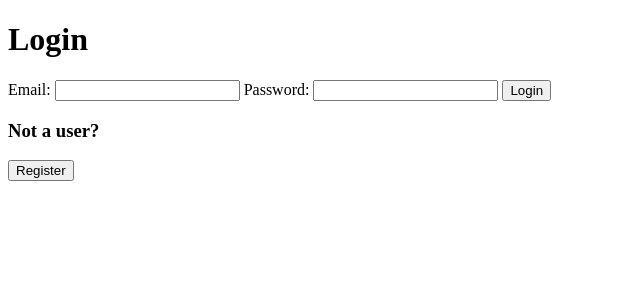
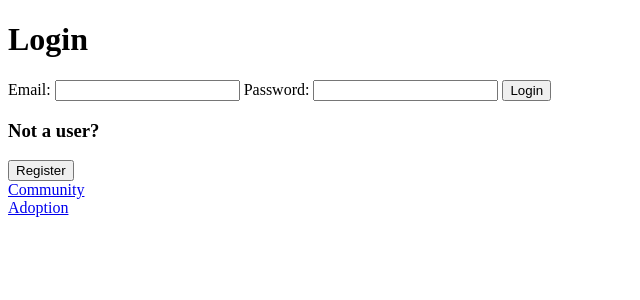
Before and after one commit to bobthewalrus/meetpup, a Django app: page / in a window 1280 px wide. Shown: the top 300 px of the page, without its empty margins (0-640 px from the left). Run offline with Django 3.2, Linux system fonts and the light colour scheme; parts of the project's set-up code (start-up, migrations or seed data) failed here and were passed over.

Commit message:
added links to community and adoption pages

```diff
--- a/login/apps/login_registration/templates/login_registration/index.html
+++ b/login/apps/login_registration/templates/login_registration/index.html
@@ -37,5 +37,9 @@
       {% csrf_token %}
       <input type="submit" value="Register">
     </form>
+
+    <a href='{% url 'community' %}'>Community</a><br>
+    <a href='{% url 'adoption' %}'>Adoption</a>
+    <h1></h1>
   </body>
 </html>
--- a/login/apps/login_registration/urls.py
+++ b/login/apps/login_registration/urls.py
@@ -1,10 +1,12 @@
 from django.conf.urls import url
-from views import index, loginvalidate, registervalidate, success, logout, register
+from views import index, loginvalidate, registervalidate, success, logout, register, community, adoption
 urlpatterns = [
     url(r'^$', index, name='index'),
     url(r'^loginvalidate$', loginvalidate, name='loginvalidate'),
     url(r'^registervalidate$', registervalidate, name='registervalidate'),
     url(r'^success$', success, name='success'),
     url(r'^logout$', logout, name='logout'),
-    url(r'^register$', register, name='register')
+    url(r'^register$', register, name='register'),
+    url(r'^community$', community, name='community'),
+    url(r'^adoption$', adoption, name='adoption')
 ]
--- a/login/apps/login_registration/views.py
+++ b/login/apps/login_registration/views.py
@@ -64,3 +64,9 @@ def logout(request):
 
 def register(request):
     return render(request, 'login_registration/registration.html')
+
+def community(request):
+    return render(request, 'login_registration/community.html')
+
+def adoption(request):
+    return render(request, 'login_registration/adoption.html')
```
Also changed, not shown: 2 other files.
